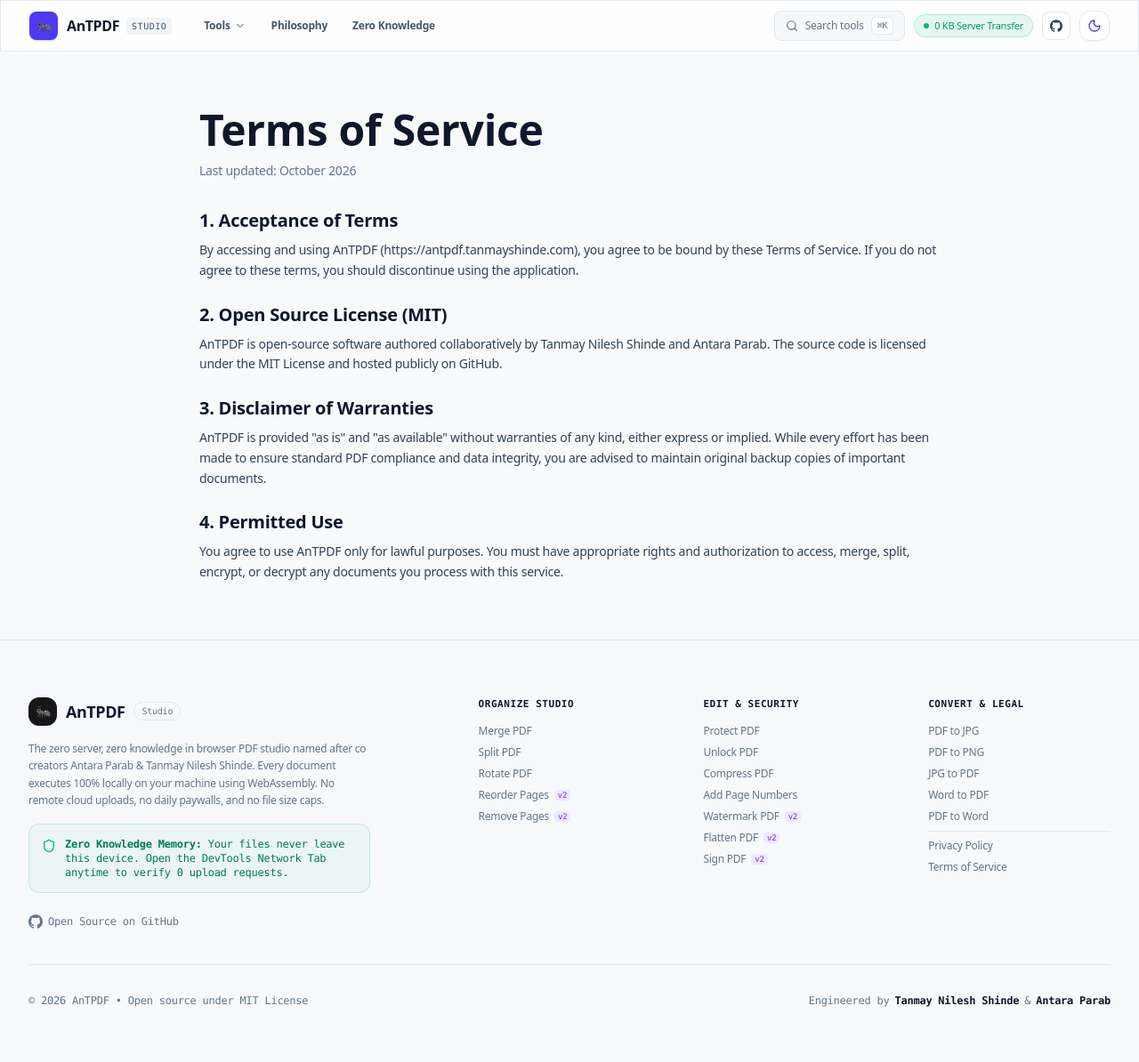
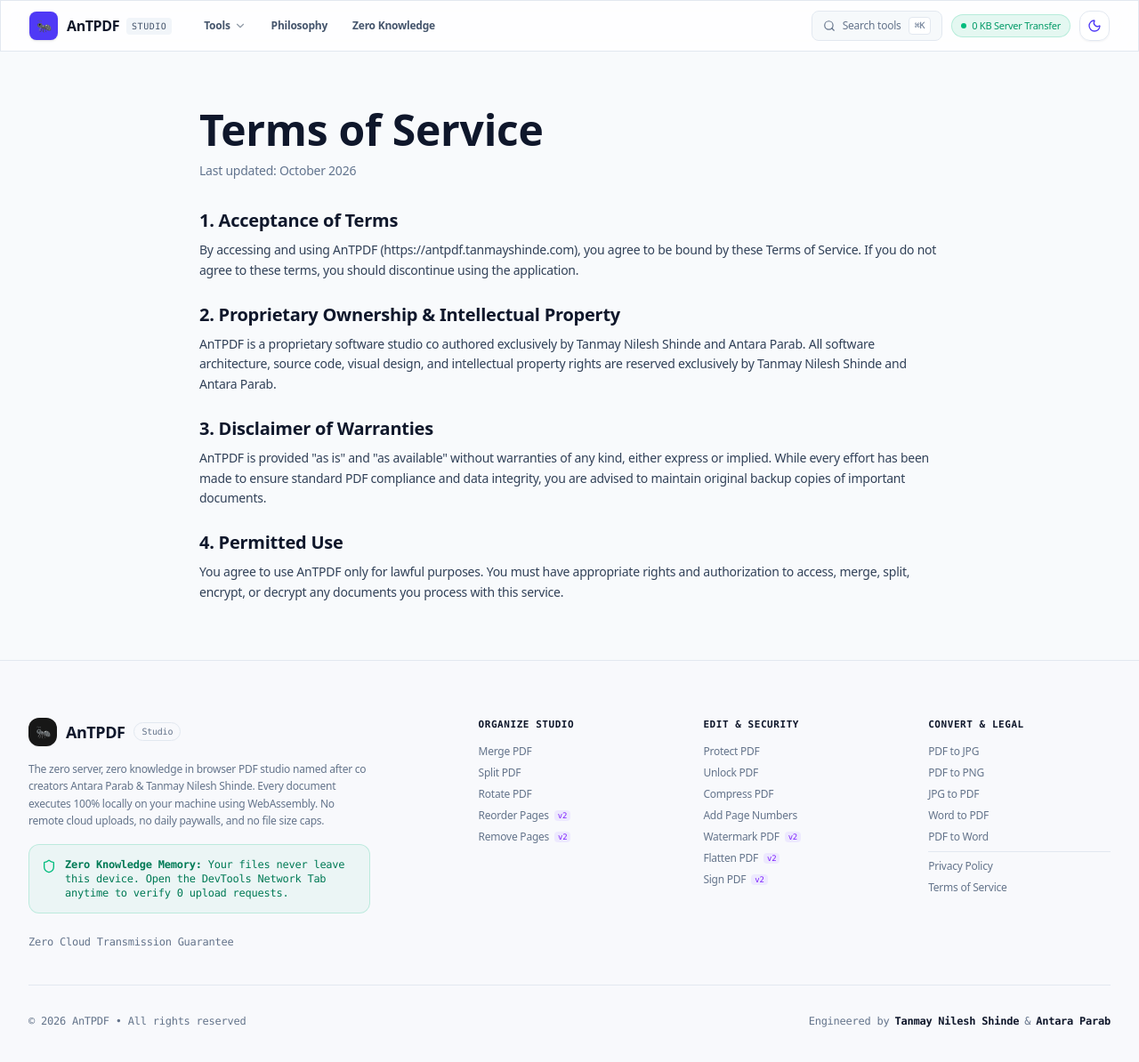
Before and after one commit to TanmayNileshShinde/antpdf, a Next.js app: page /terms in a window 1280 px wide. Shown: the top 1194 px of the page at 89% size. Built offline with nearby package versions, Linux system fonts and the light colour scheme.

Commit message:
refactor: proprietary private studio ownership exclusively for Tanmay and Antara

```diff
--- a/src/app/page.tsx
+++ b/src/app/page.tsx
@@ -1,4 +1,5 @@
-import { Shield, Zap, Heart, ExternalLink, Cpu, CheckCircle } from 'lucide-react';
+import Link from 'next/link';
+import { Shield, Zap, Heart, Cpu, CheckCircle } from 'lucide-react';
 import { BentoGrid } from '@/components/common/BentoGrid';
 import { JsonLd } from '@/components/common/JsonLd';
 import { BASE_URL } from '@/lib/seo/toolsData';
@@ -63,13 +64,11 @@
             </a>
 
             <a
-              href="https://github.com/TanmayNileshShinde/antpdf"
-              target="_blank"
-              rel="noopener noreferrer"
+              href="#features"
               className="w-full sm:w-auto px-5 py-3 rounded-xl studio-surface hover:bg-slate-100 dark:hover:bg-white/5 text-slate-800 dark:text-slate-200 font-semibold text-xs sm:text-sm flex items-center justify-center gap-2 transition-colors"
             >
-              <span>GitHub Source Code</span>
-              <ExternalLink className="w-3.5 h-3.5 opacity-60" />
+              <Shield className="w-4 h-4 text-emerald-500" />
+              <span>Zero Knowledge Security</span>
             </a>
           </div>
 
@@ -193,7 +192,7 @@
         <div className="max-w-3xl mx-auto px-4 sm:px-6 text-center space-y-3 font-mono">
           <div className="inline-flex items-center gap-1.5 px-2.5 py-0.5 rounded-full text-[11px] bg-violet-500/10 text-violet-500 font-medium">
             <Heart className="w-3 h-3 text-rose-500 fill-rose-500" />
-            <span>Open Source Collaborative Architecture</span>
+            <span>Independent Software Studio</span>
           </div>
 
           <h2 className="text-xl sm:text-2xl font-bold text-slate-900 dark:text-white font-sans">
@@ -201,20 +200,18 @@
           </h2>
 
           <p className="text-xs text-muted max-w-lg mx-auto font-sans leading-relaxed">
-            AnTPDF is an open source, privacy first studio built with client side WebAssembly.
+            AnTPDF is an independent, privacy first studio built with client side WebAssembly.
             Every tool runs directly on your device with zero server uploads, zero telemetry, and zero paywalls.
           </p>
 
           <div className="pt-2">
-            <a
-              href="https://github.com/TanmayNileshShinde/antpdf"
-              target="_blank"
-              rel="noopener noreferrer"
-              className="inline-flex items-center gap-1.5 text-xs font-bold text-indigo-500 hover:underline"
+            <Link
+              href="/privacy"
+              className="inline-flex items-center gap-1.5 text-xs font-bold text-indigo-500 hover:underline font-sans"
             >
-              <span>Explore GitHub Repository</span>
-              <ExternalLink className="w-3 h-3" />
-            </a>
+              <span>Learn About Zero Knowledge Privacy</span>
+              <Shield className="w-3.5 h-3.5 text-indigo-500" />
+            </Link>
           </div>
         </div>
       </section>
--- a/src/app/terms/page.tsx
+++ b/src/app/terms/page.tsx
@@ -4,7 +4,7 @@
 export const metadata: Metadata = {
   title: 'Terms of Service | AnTPDF',
   description:
-    'Terms of Service for using AnTPDF — the open-source, client-side PDF studio.',
+    'Terms of Service for using AnTPDF: the private, client side, zero knowledge PDF studio.',
   alternates: {
     canonical: `${BASE_URL}/terms`,
   },
@@ -35,11 +35,11 @@
 
         <section className="space-y-2">
           <h2 className="text-xl font-bold text-slate-900 dark:text-white">
-            2. Open Source License (MIT)
+            2. Proprietary Ownership &amp; Intellectual Property
           </h2>
           <p>
-            AnTPDF is open-source software authored collaboratively by Tanmay Nilesh Shinde and Antara Parab.
-            The source code is licensed under the MIT License and hosted publicly on GitHub.
+            AnTPDF is a proprietary software studio co authored exclusively by Tanmay Nilesh Shinde and Antara Parab.
+            All software architecture, source code, visual design, and intellectual property rights are reserved exclusively by Tanmay Nilesh Shinde and Antara Parab.
           </p>
         </section>
 
--- a/src/components/common/Footer.tsx
+++ b/src/components/common/Footer.tsx
@@ -1,7 +1,6 @@
 import React from 'react';
 import Link from 'next/link';
 import { Shield } from 'lucide-react';
-import { GithubIcon } from './GithubIcon';
 import { ALL_TOOLS_LIST } from '@/lib/seo/toolsData';
 
 export function Footer() {
@@ -42,14 +41,12 @@
             </div>
 
             <div className="pt-2 flex items-center gap-3">
-              <a
-                href="https://github.com/TanmayNileshShinde/antpdf"
-                target="_blank"
-                rel="noopener noreferrer"
+              <Link
+                href="/privacy"
                 className="inline-flex items-center gap-1.5 text-xs font-mono text-muted hover:text-slate-900 dark:hover:text-white transition-colors"
               >
-                <GithubIcon className="w-4 h-4" /> Open Source on GitHub
-              </a>
+                Zero Cloud Transmission Guarantee
+              </Link>
             </div>
           </div>
 
@@ -145,7 +142,7 @@
         {/* Co-Authorship & Bottom Bar */}
         <div className="pt-8 mt-10 border-t border-surface-border flex flex-col sm:flex-row items-center justify-between gap-4 text-xs font-mono text-muted">
           <div className="flex items-center gap-2">
-            <span>© 2026 AnTPDF &bull; Open source under MIT License</span>
+            <span>© 2026 AnTPDF &bull; All rights reserved</span>
           </div>
 
           <div className="flex items-center gap-1.5">
--- a/src/components/common/Navbar.tsx
+++ b/src/components/common/Navbar.tsx
@@ -10,7 +10,6 @@
   Zap,
   Search,
 } from 'lucide-react';
-import { GithubIcon } from './GithubIcon';
 import { ThemeToggle } from './ThemeToggle';
 import { ALL_TOOLS_LIST } from '@/lib/seo/toolsData';
 
@@ -137,17 +136,6 @@
               <span>0 KB Server Transfer</span>
             </div>
 
-            {/* GitHub Link */}
-            <a
-              href="https://github.com/TanmayNileshShinde/antpdf"
-              target="_blank"
-              rel="noopener noreferrer"
-              className="p-2 rounded-lg border border-surface-border bg-white dark:bg-card hover:bg-slate-100 dark:hover:bg-white/5 text-slate-700 dark:text-slate-300 transition-colors"
-              aria-label="GitHub Repository"
-            >
-              <GithubIcon className="w-3.5 h-3.5" />
-            </a>
-
             {/* Dark Mode Switcher */}
             <ThemeToggle />
 
--- a/src/components/common/ToolLayout.tsx
+++ b/src/components/common/ToolLayout.tsx
@@ -169,11 +169,11 @@
                   <td className="p-3.5 text-muted">Slow cloud queues</td>
                 </tr>
                 <tr>
-                  <td className="p-3.5 font-medium text-slate-800 dark:text-slate-200">Source Code</td>
+                  <td className="p-3.5 font-medium text-slate-800 dark:text-slate-200">Execution Privacy</td>
                   <td className="p-3.5 font-bold text-emerald-500 flex items-center gap-1.5">
-                    <Check className="w-3.5 h-3.5" /> 100% Open Source MIT
+                    <Check className="w-3.5 h-3.5" /> 100% In Browser RAM
                   </td>
-                  <td className="p-3.5 text-muted">Closed Proprietary</td>
+                  <td className="p-3.5 text-muted">Remote Cloud Server</td>
                 </tr>
               </tbody>
             </table>
```
Also changed, not shown: 1 other file (tests, documents, lock files or other folders).
